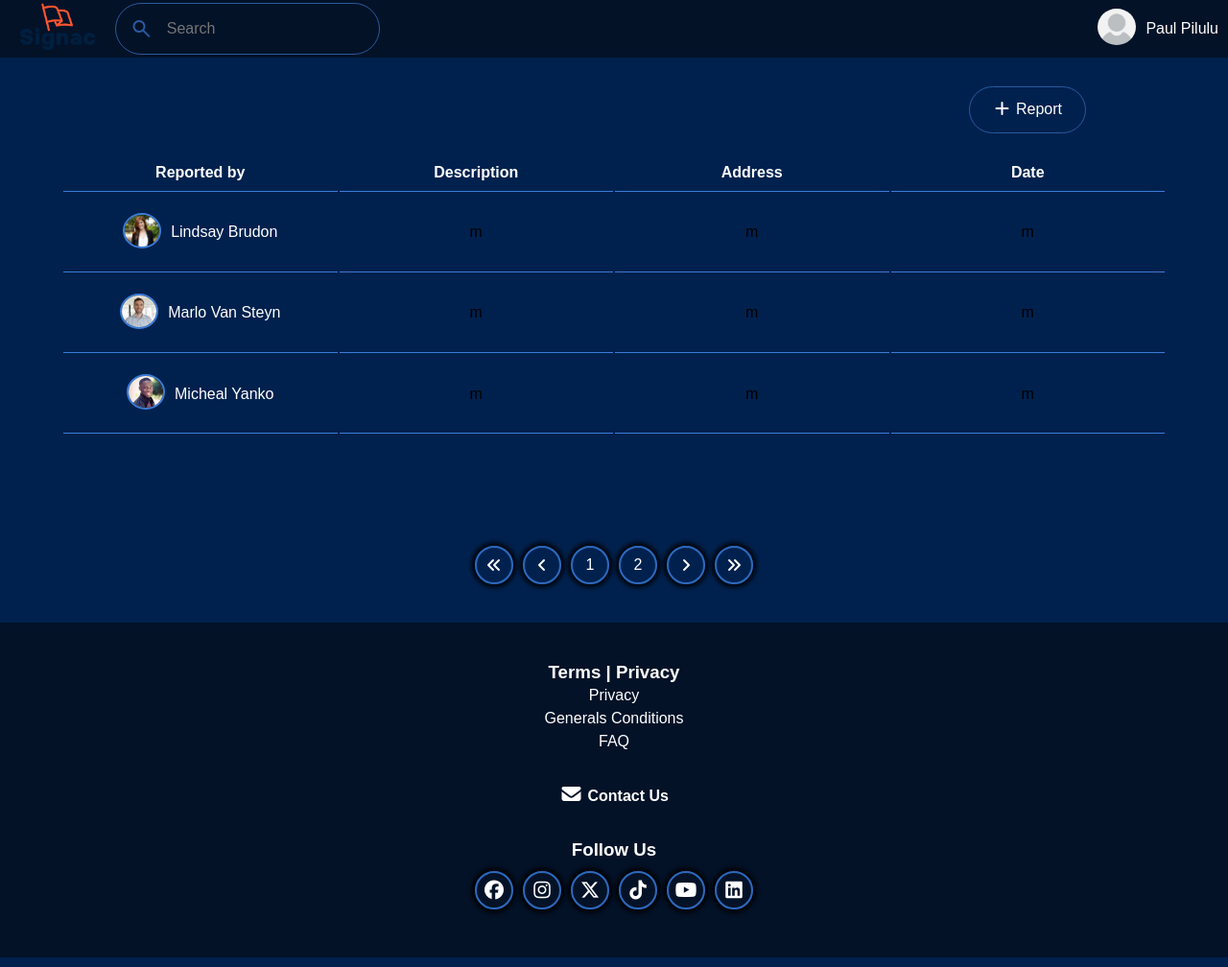
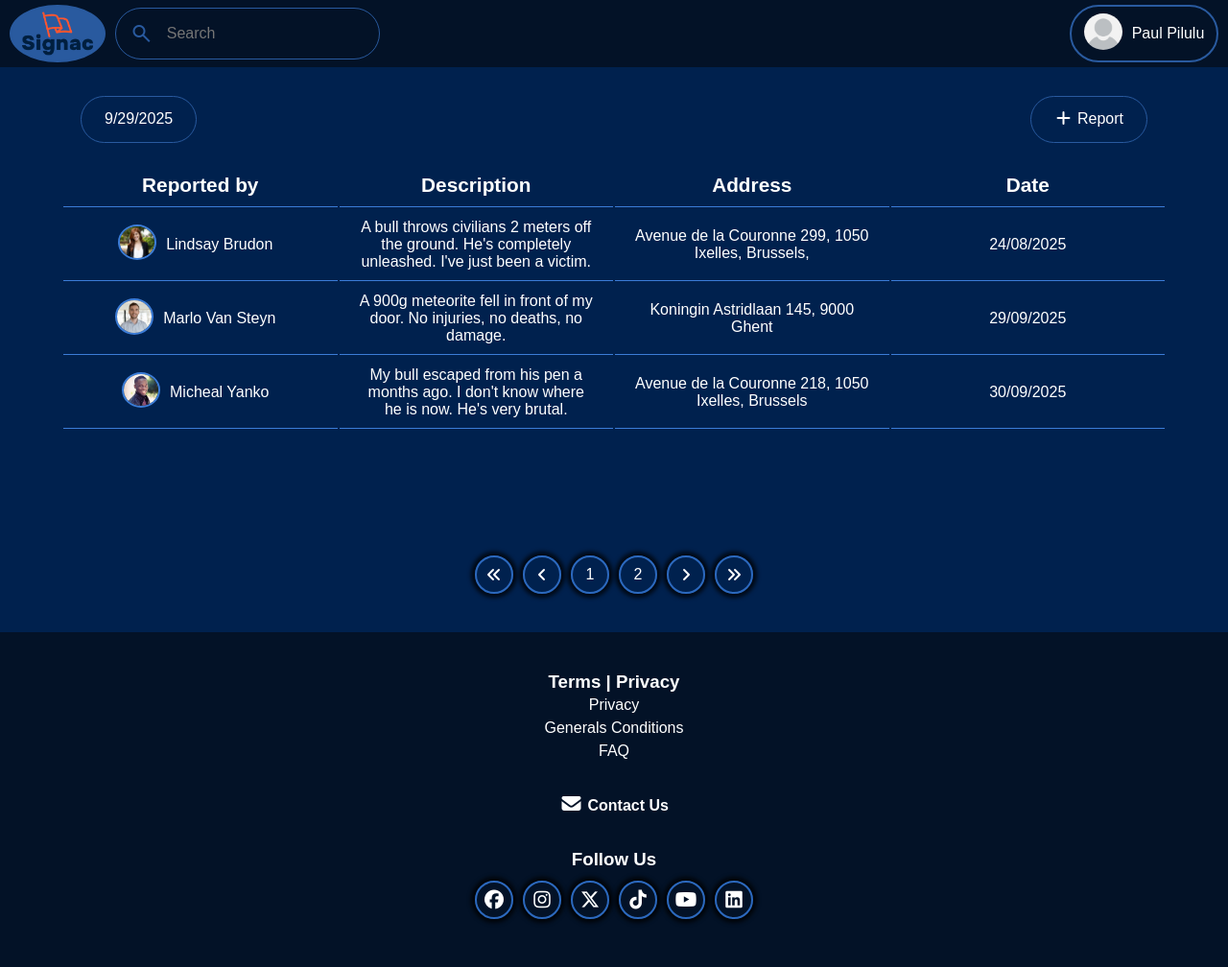
Before and after one commit to Maxime707/P1-APPSINF1-A17, a web app: file data.html in a window 1280 px wide. Shown: the whole page at 96% size. Run offline with its HTML, style and script files only (its server is not run), Linux system fonts and the light colour scheme; some libraries are stand-ins or nearby versions.

Commit message:
We are done All is working

```diff
--- a/css/style.css
+++ b/css/style.css
@@ -23,6 +23,7 @@ body {
   /* display: flex;
   flex-direction: column; */
   display: grid;
+  font-size: 16px;
   grid-template-rows: auto 1fr auto;
   min-height: 100vh;
   background-color: #00214E;
@@ -41,7 +42,6 @@ a{
 
 header{
     display: flex;
-    flex-direction: row;
     position:fixed;
     border-bottom-color: #326cbe;
     /* padding:0 2rem; */
@@ -52,14 +52,14 @@ header{
 }
 
 main{
-    margin-top: 70px;
+    margin-top: 80px;
     margin-bottom: 30px;
     width: 100vw;
 }
 
-nav {
+.first-nav {
     min-width: 100%;
-    height:60px;
+    height:70px;
     max-width:1200px;
     margin: 0 auto;
     display: flex;
@@ -68,7 +68,7 @@ nav {
     background-color: #031227;
 }
 
-nav .logo a {
+.first-nav .logo a {
     font-size: 1rem;
     font-weight: bold;
 }
@@ -79,22 +79,34 @@ nav .logo a {
 
 .logo{
     cursor: pointer;
-    min-width: 40px;
-    max-width: 80px;
-    margin: 20px;
+    min-width: 50px;
+    max-width: 100px;
+    margin: 10px;
+    padding: 5px;
+    border: 2px solid #295a9f;
+    border-radius: 100%;
+    background-color: #295a9f;
 }
 
 .logo-img{
-    height: 100%;
-    width: 100%;
+    display: block;
+    width: 85%;
+    margin: 0 auto;
     transition: 0.17s;
+}
+
+.first-nav .profile, .nav-break .profile{
+    width: 155px;
+    height: 60px;
+    border-radius: 30px;
+    border: 2px solid #295a9f;
 }
 
 .profile{
     display: flex;
-    flex-direction: row;
     align-items: center;
     justify-content: center;
+    gap: 10px;
     margin-left: auto;
     margin-right: 10px;
     cursor: pointer;
@@ -105,7 +117,6 @@ nav .logo a {
     cursor: pointer;
     min-width: 20px;
     max-width: 40px;
-    margin: 10px;
 }
 
 .photo-image {
@@ -188,7 +199,7 @@ nav .logo a {
         width: 100vw;
     }
 
-    nav div{
+    .first-nav .logo, .first-nav .logo{
         display: none;
     }
 
@@ -201,33 +212,22 @@ nav .logo a {
         display: flex;
         justify-content:space-between;
         align-items: center;
-        background-color: #4073ba;
+        background-color: #00214E;
     }
 
 }
 
-.table{
+.table-header{
+    margin: 0 auto;
     width: 90%;
-}
-
-.table-header{
-    display: flex;
-    justify-content: space-between;
-    align-items: center;
-    padding: 20px;
-}
-
-.table-header p{
-    color: white;
     display: flex;
     align-items: center;
-    justify-content: end;
+    justify-content: space-between;
+    padding: 20px;
 }
 
 .table-header div{
     color: white;
-    display: inline-block;
-    margin-left: auto;
     padding: 0.9rem 1.5rem;
     border: 1px solid #295a9f;
     border-radius: 28px;
@@ -260,14 +260,16 @@ table th{
     top: 0;
     /* background-color: ; */
     color: white;
-    font-size: 1rem;
+    font-size: 1.3rem;
 }
 
 th, td{
     border-bottom: 1px solid #3b7cd7;
     padding: 10px 20px;
-    word-break: break-all;
-    text-align: center
+    word-break: auto;
+    line-break: auto;
+    text-align: center;
+    color: white;
 }
 
 td img{
@@ -358,7 +360,7 @@ footer{
 }
 
 .register-box{
-    height: 550px;
+    height: 600px;
 }
 
 .report-box{
@@ -443,7 +445,7 @@ h2{
     border-radius: 40px;
     cursor: pointer;
     font-size: 1rem;
-    color: balck;
+    color: black;
     font-weight: 500;
     color: #2c69be;
     background-color: #031227;
--- a/data.html
+++ b/data.html
@@ -12,9 +12,9 @@
     </head>
     <body>
         <header>
-            <div class="nav-break">
+            <nav class="nav-break">
                 <div class="logo">
-                    <a href="./index.html">
+                    <a href="./data.html">
                         <img class="logo-img" src="./img/signac-high-resolution-logo-transparent.png">
                     </a>
                 </div>
@@ -24,10 +24,10 @@
                     </div>
                     <div>Paul Pilulu</div>
                 </div>
-            </div>
-            <nav>
+            </nav>
+            <nav class="first-nav">
                 <div class="logo">
-                    <a href="./index.html">
+                    <a href="./data.html">
                         <img class="logo-img" src="./img/signac-high-resolution-logo-transparent.png">
                     </a>
                 </div>
@@ -55,14 +55,17 @@
             </nav>
         </header>
         <main>
-            <div class="table">
             <div class="table-header">
+                <div>
+                    <p>
+                        <script>document.write(new Date().toLocaleDateString())</script>
+                    </p>
+                </div>
                 <div>
                     <a href="./report.html">
                         <i class="fa-solid fa-plus"></i>
                         <p>Report</p>
                     </a>
-                    </div>
                 </div>
             </div>
             <div class="table-section">
@@ -85,9 +88,21 @@
                                     <div>Lindsay Brudon</div>
                                 </div>
                             </td>
-                            <td>m</td>
-                            <td>m</td>
-                            <td>m</td>
+                            <td>
+                                <div>
+                                    A bull throws civilians 2 meters off the ground. He's completely unleashed. I've just been a victim.
+                                </div>
+                            </td>
+                            <td>
+                                <div>
+                                    Avenue de la Couronne 299, 1050 Ixelles, Brussels,
+                                </div>
+                            </td>
+                            <td>
+                                <div>
+                                    24/08/2025
+                                </div>
+                            </td>
                         </tr>
                         <tr>
                             <td>
@@ -98,9 +113,21 @@
                                     <div>Marlo Van Steyn</div>
                                 </div>
                             </td>
-                            <td>m</td>
-                            <td>m</td>
-                            <td>m</td>
+                            <td>
+                                <div>
+                                    A 900g meteorite fell in front of my door. No injuries, no deaths, no damage.
+                                </div>
+                            </td>
+                            <td>
+                                <div>
+                                    Koningin Astridlaan 145, 9000 Ghent
+                                </div>
+                            </td>
+                            <td>
+                                <div>
+                                    29/09/2025
+                                </div>
+                            </td>
                         </tr>
                         <tr>
                             <td>
@@ -111,9 +138,21 @@
                                     <div>Micheal Yanko</div>
                                 </div>
                             </td>
-                            <td>m</td>
-                            <td>m</td>
-                            <td>m</td>
+                            <td>
+                                <div>
+                                    My bull escaped from his pen a months ago. I don't know where he is now. He's very brutal.
+                                </div>
+                            </td>
+                            <td>
+                                <div>
+                                    Avenue de la Couronne 218, 1050 Ixelles, Brussels
+                                </div>
+                            </td>
+                            <td>
+                                <div>
+                                    30/09/2025
+                                </div>
+                            </td>
                         </tr>
                     </tbody>
                 </table>
```
Also changed, not shown: index.html (deleted, +0 -86 lines), login.html (+6 -6 lines), register.html (+10 -5 lines), report.html (+5 -5 lines), user.html (deleted, +0 -103 lines), img/signac-high-resolution-logo-transparent.png. Lines whose indentation alone changed are shown as unchanged.
